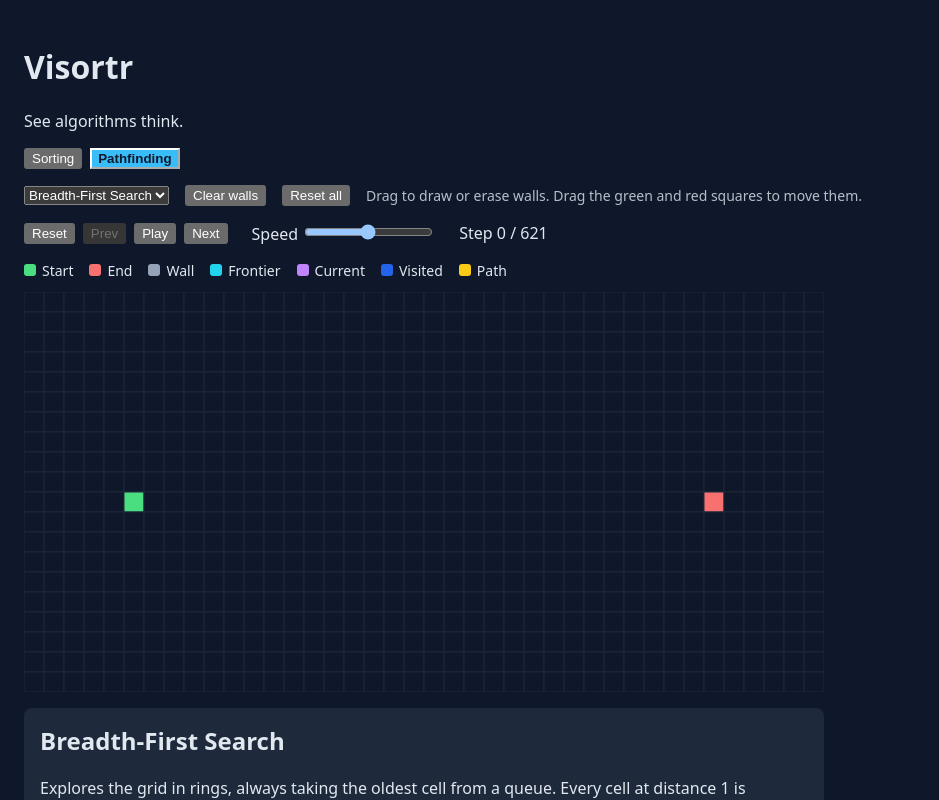
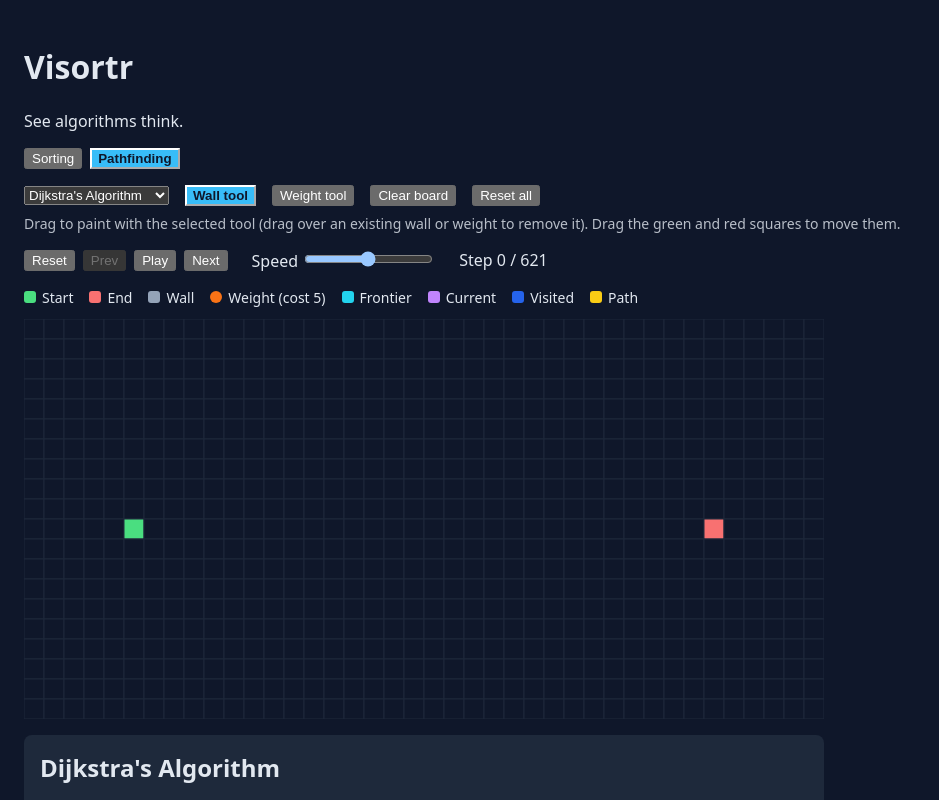
Before and after one commit to masone3/visortr, a React (Vite) app: page / in a window 1280 px wide. Both pictures are taken after a click on the button "Pathfinding". Shown: the top 800 px of the page, without its empty margins (0-939 px from the left). Built offline with nearby package versions, Linux system fonts and the light colour scheme.

Commit message:
feat: add weight tool and path cost display to pathfinding view

```diff
--- a/src/components/Grid.jsx
+++ b/src/components/Grid.jsx
@@ -16,6 +16,7 @@ export const GRID_COLORS = {
   frontier: "#22d3ee",
   current: "#c084fc",
   path: "#facc15",
+  weight: "#f97316",
 };
 
 function sameCell(a, b) {
@@ -34,6 +35,7 @@ export default function Grid({
   grid,
   start,
   end,
+  tool = "wall",
   visited = [],
   frontier = [],
   path = [],
@@ -51,9 +53,14 @@ export default function Grid({
   function apply(cell) {
     const mode = drag.current;
 
-    if (mode === "draw" || mode === "erase") {
+    if (
+      mode === "draw" ||
+      mode === "erase" ||
+      mode === "weigh" ||
+      mode === "unweigh"
+    ) {
       if (sameCell(cell, start) || sameCell(cell, end)) return;
-      onPaint(cell.row, cell.col, mode === "draw");
+      onPaint(cell.row, cell.col, mode);
     } else if (mode === "start") {
       if (grid[cell.row][cell.col].wall || sameCell(cell, end)) return;
       onMoveStart(cell);
@@ -67,9 +74,12 @@ export default function Grid({
     const cell = cellFromEvent(event);
     if (!cell) return;
 
+    const target = grid[cell.row][cell.col];
+
     if (sameCell(cell, start)) drag.current = "start";
     else if (sameCell(cell, end)) drag.current = "end";
-    else drag.current = grid[cell.row][cell.col].wall ? "erase" : "draw";
+    else if (tool === "weight") drag.current = target.weight > 1 ? "unweigh" : "weigh";
+    else drag.current = target.wall ? "erase" : "draw";
 
     event.currentTarget.setPointerCapture(event.pointerId);
     apply(cell);
@@ -117,8 +127,8 @@ export default function Grid({
     >
       {grid.flatMap((cells, row) =>
         cells.map((cell, col) => (
+          <g key={`${row}-${col}`}>
             <motion.rect
-            key={`${row}-${col}`}
               x={col * CELL}
               y={row * CELL}
               width={CELL}
@@ -129,6 +139,18 @@ export default function Grid({
               animate={{ fill: getFill(row, col, cell) }}
               transition={{ duration: 0.2 }}
             />
+            {cell.weight > 1 && !cell.wall && (
+              <circle
+                cx={col * CELL + CELL / 2}
+                cy={row * CELL + CELL / 2}
+                r={4}
+                fill={GRID_COLORS.weight}
+                stroke={GRID_COLORS.empty}
+                strokeWidth={1.5}
+                pointerEvents="none"
+              />
+            )}
+          </g>
         ))
       )}
     </svg>
--- a/src/views/PathfindingView.jsx
+++ b/src/views/PathfindingView.jsx
@@ -6,25 +6,36 @@ import { PATHFINDERS } from "../pathfinding";
 import {
   createGrid,
   setWall,
+  setWeight,
+  pathCost,
   DEFAULT_START,
   DEFAULT_END,
+  DEFAULT_WEIGHT,
+  HEAVY_WEIGHT,
 } from "../utils/grid";
 
 const LEGEND = [
   { key: "start", label: "Start" },
   { key: "end", label: "End" },
   { key: "wall", label: "Wall" },
+  { key: "weight", label: `Weight (cost ${HEAVY_WEIGHT})` },
   { key: "frontier", label: "Frontier" },
   { key: "current", label: "Current" },
   { key: "visited", label: "Visited" },
   { key: "path", label: "Path" },
 ];
 
+const TOOLS = [
+  { key: "wall", label: "Wall tool" },
+  { key: "weight", label: "Weight tool" },
+];
+
 export default function PathfindingView() {
   const [grid, setGrid] = useState(createGrid);
   const [start, setStart] = useState(DEFAULT_START);
   const [end, setEnd] = useState(DEFAULT_END);
-  const [algoKey, setAlgoKey] = useState("bfs");
+  const [algoKey, setAlgoKey] = useState("dijkstra");
+  const [tool, setTool] = useState("wall");
 
   const algo = PATHFINDERS[algoKey];
   const steps = useMemo(
@@ -36,12 +47,26 @@ export default function PathfindingView() {
   const finalStep = steps[steps.length - 1];
   const atEnd = playback.index === playback.last;
   const foundPath = finalStep.path.length > 0;
+  const currentPath = playback.step.path;
 
-  function handlePaint(row, col, wall) {
-    setGrid((current) => setWall(current, row, col, wall));
+  function handlePaint(row, col, mode) {
+    setGrid((current) => {
+      switch (mode) {
+        case "draw":
+          return setWall(current, row, col, true);
+        case "erase":
+          return setWall(current, row, col, false);
+        case "weigh":
+          return setWeight(current, row, col, HEAVY_WEIGHT);
+        case "unweigh":
+          return setWeight(current, row, col, DEFAULT_WEIGHT);
+        default:
+          return current;
+      }
+    });
   }
 
-  function handleClearWalls() {
+  function handleClearBoard() {
     setGrid(createGrid());
   }
 
@@ -61,12 +86,29 @@ export default function PathfindingView() {
             </option>
           ))}
         </select>
-        <button onClick={handleClearWalls}>Clear walls</button>
+
+        {TOOLS.map(({ key, label }) => (
+          <button
+            key={key}
+            onClick={() => setTool(key)}
+            style={{
+              background: tool === key ? "#38bdf8" : undefined,
+              color: tool === key ? "#0f172a" : undefined,
+              fontWeight: tool === key ? "bold" : "normal",
+            }}
+          >
+            {label}
+          </button>
+        ))}
+
+        <button onClick={handleClearBoard}>Clear board</button>
         <button onClick={handleResetAll}>Reset all</button>
-        <span style={{ fontSize: 14, opacity: 0.8 }}>
-          Drag to draw or erase walls. Drag the green and red squares to move them.
-        </span>
       </div>
+
+      <p style={{ fontSize: 14, opacity: 0.8, margin: "8px 0 0" }}>
+        Drag to paint with the selected tool (drag over an existing wall or weight to
+        remove it). Drag the green and red squares to move them.
+      </p>
 
       <Controls
         isPlaying={playback.isPlaying}
@@ -88,7 +130,7 @@ export default function PathfindingView() {
               style={{
                 width: 12,
                 height: 12,
-                borderRadius: 3,
+                borderRadius: key === "weight" ? "50%" : 3,
                 background: GRID_COLORS[key],
                 display: "inline-block",
               }}
@@ -102,9 +144,10 @@ export default function PathfindingView() {
         grid={grid}
         start={start}
         end={end}
+        tool={tool}
         visited={playback.step.visited}
         frontier={playback.step.frontier}
-        path={playback.step.path}
+        path={currentPath}
         current={playback.step.current}
         onPaint={handlePaint}
         onMoveStart={setStart}
@@ -128,10 +171,16 @@ export default function PathfindingView() {
           </div>
           <div>
             <strong>Path length:</strong>{" "}
-            {playback.step.path.length > 0 ? playback.step.path.length : "-"}
+            {currentPath.length > 0 ? currentPath.length : "-"}
           </div>
           <div>
-            <strong>Shortest path guaranteed:</strong> {algo.info.shortest}
+            <strong>Path cost:</strong>{" "}
+            {currentPath.length > 0 ? pathCost(grid, currentPath) : "-"}
+          </div>
+        </div>
+        <div style={{ display: "flex", gap: 32, flexWrap: "wrap", margin: "12px 0" }}>
+          <div>
+            <strong>Optimal:</strong> {algo.info.optimal}
           </div>
           <div>
             <strong>Time:</strong> {algo.info.complexity}
```
Lines whose indentation alone changed are shown as unchanged.
